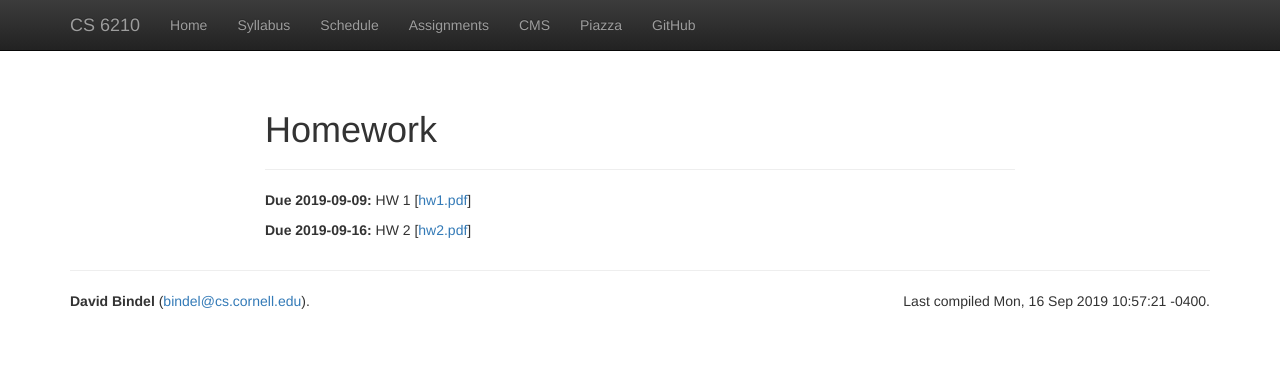
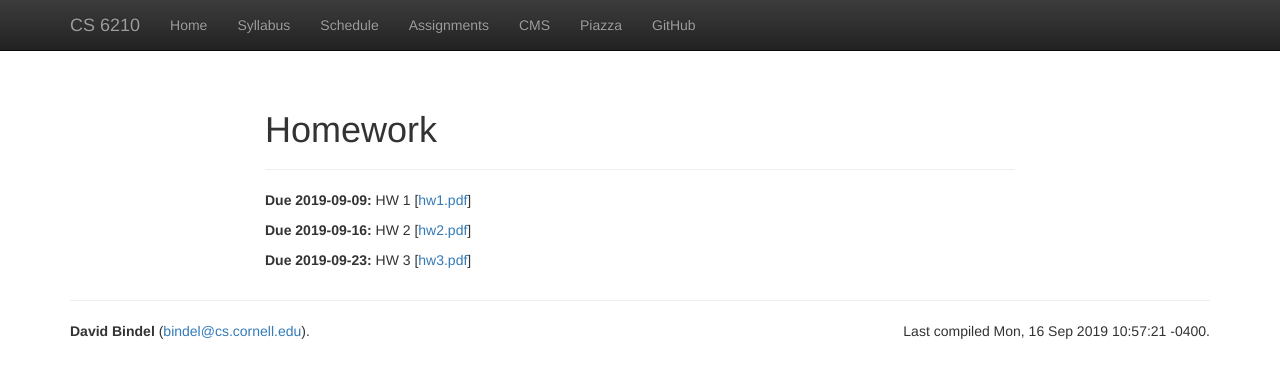
Before and after one commit to dbindel/cs6210-f19, a Jekyll site: the page built from web/homework.html, in a window 1280 px wide. Shown: the top 378 px of the page. Built offline with Jekyll 4.4.1, drawn with Linux system fonts in a browser that asks for light colours; nearby versions of some CDN libraries.

Commit message:
Added HW3 to web page.

```diff
--- a/web/_data/hw.yml
+++ b/web/_data/hw.yml
@@ -8,3 +8,8 @@
   text: HW 2
   files:
    - hw2.pdf
+-
+  due: 2019-09-23
+  text: HW 3
+  files:
+   - hw3.pdf
--- a/web/_data/lectures.yml
+++ b/web/_data/lectures.yml
@@ -54,6 +54,7 @@
   notes: 2019-09-16.pdf
   hw:
     - info: HW 3 (due 9/23)
+      file: hw3.pdf
 -
   date: 2019-09-18
   info: Introduction to Gaussian elimination
```
